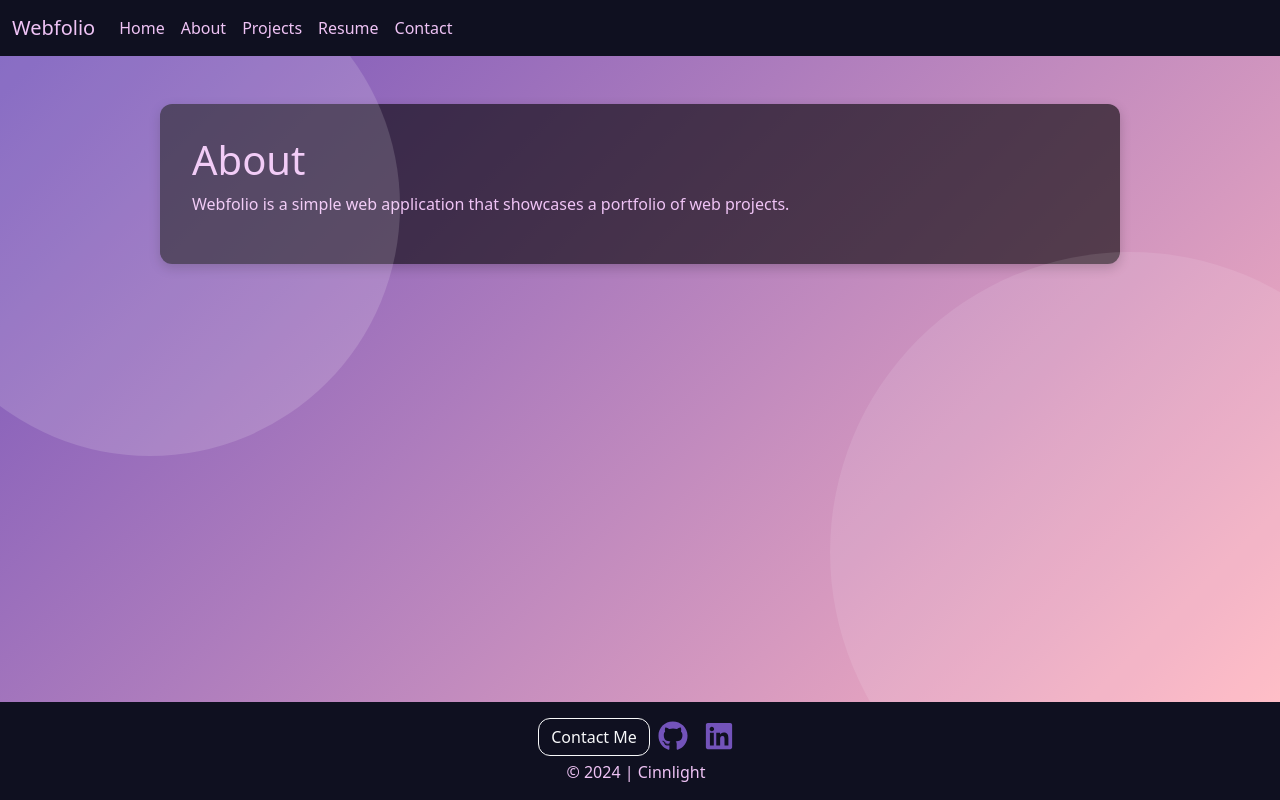
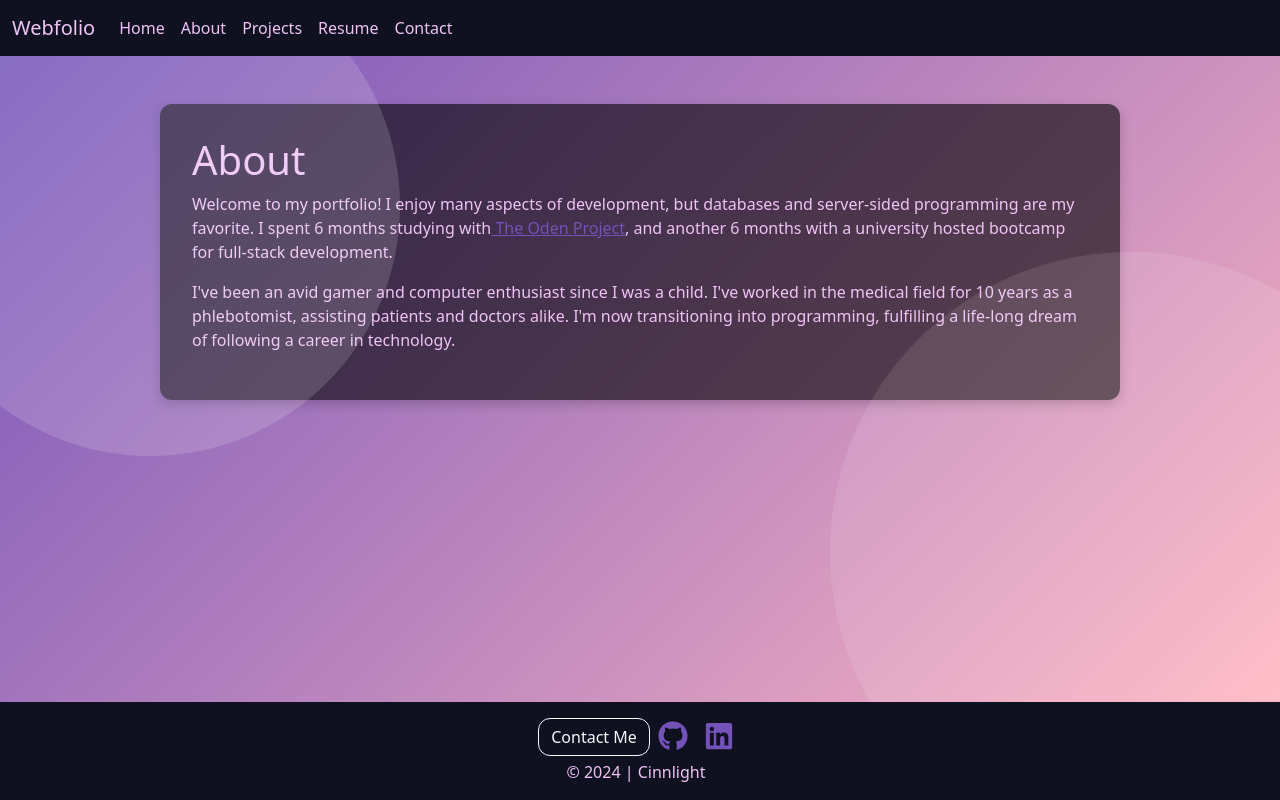
Before and after one commit to Cinnlight/Webfolio, a React (Vite) app in the folder webfolio/: page /about in a window 1280 px wide. Built offline with nearby package versions, Linux system fonts and the light colour scheme.

Commit message:
Updates about page to include a little about me.

```diff
--- a/webfolio/src/pages/About.jsx
+++ b/webfolio/src/pages/About.jsx
@@ -2,7 +2,13 @@ function About() {
     return (
         <div className="dark-overlay mx-auto w-75 mt-5 mb-5">
             <h1>About</h1>
-            <p>Webfolio is a simple web application that showcases a portfolio of web projects.</p>
+            <p>
+                Welcome to my portfolio! I enjoy many aspects of development, but databases and server-sided programming are my favorite. I spent 6 months studying with
+                <a href="https://www.theodinproject.com/" target="_blank" rel="noopener noreferrer"> The Oden Project</a>, and another 6 months with a university hosted bootcamp for full-stack development.
+            </p>
+            <p>
+                I've been an avid gamer and computer enthusiast since I was a child. I've worked in the medical field for 10 years as a phlebotomist, assisting patients and doctors alike. I'm now transitioning into programming, fulfilling a life-long dream of following a career in technology.
+            </p>
         </div>
     );
 }
```
